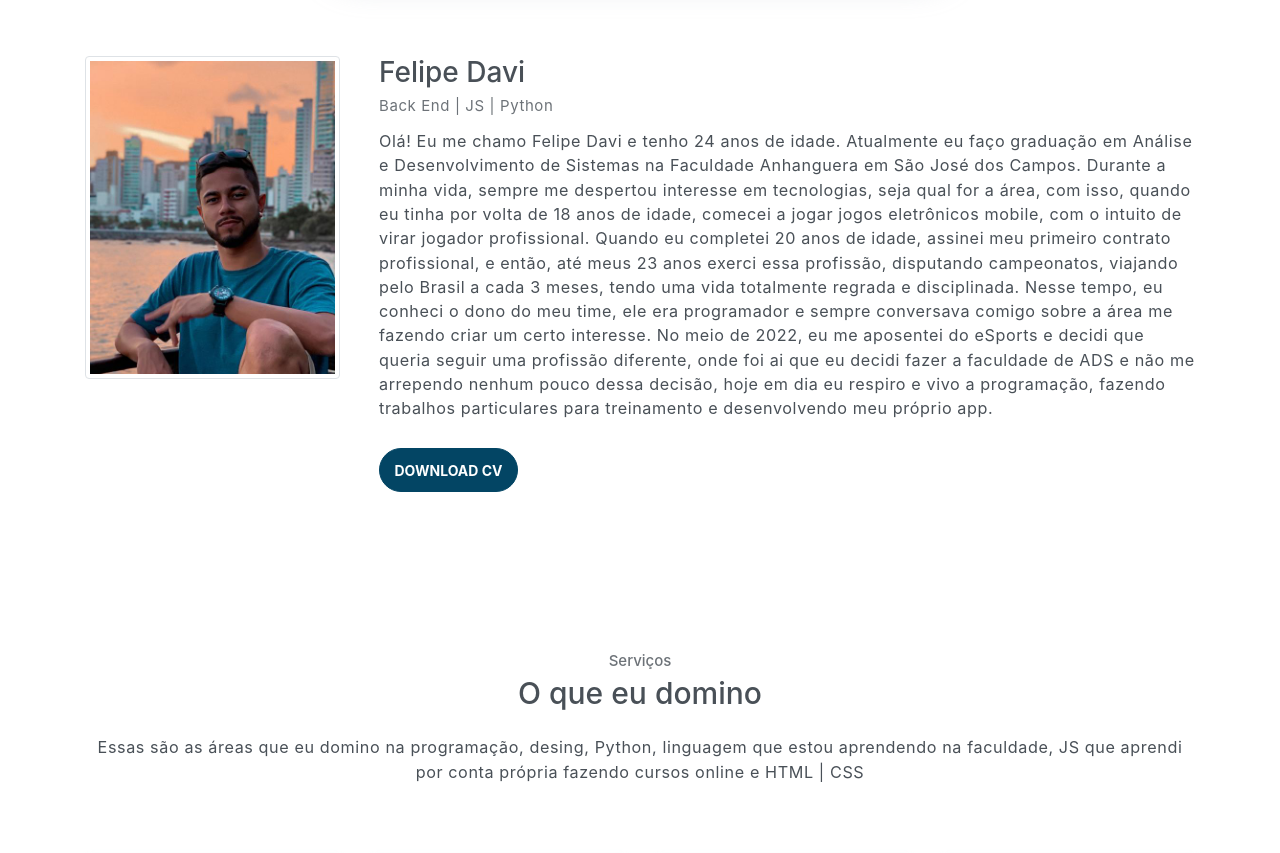
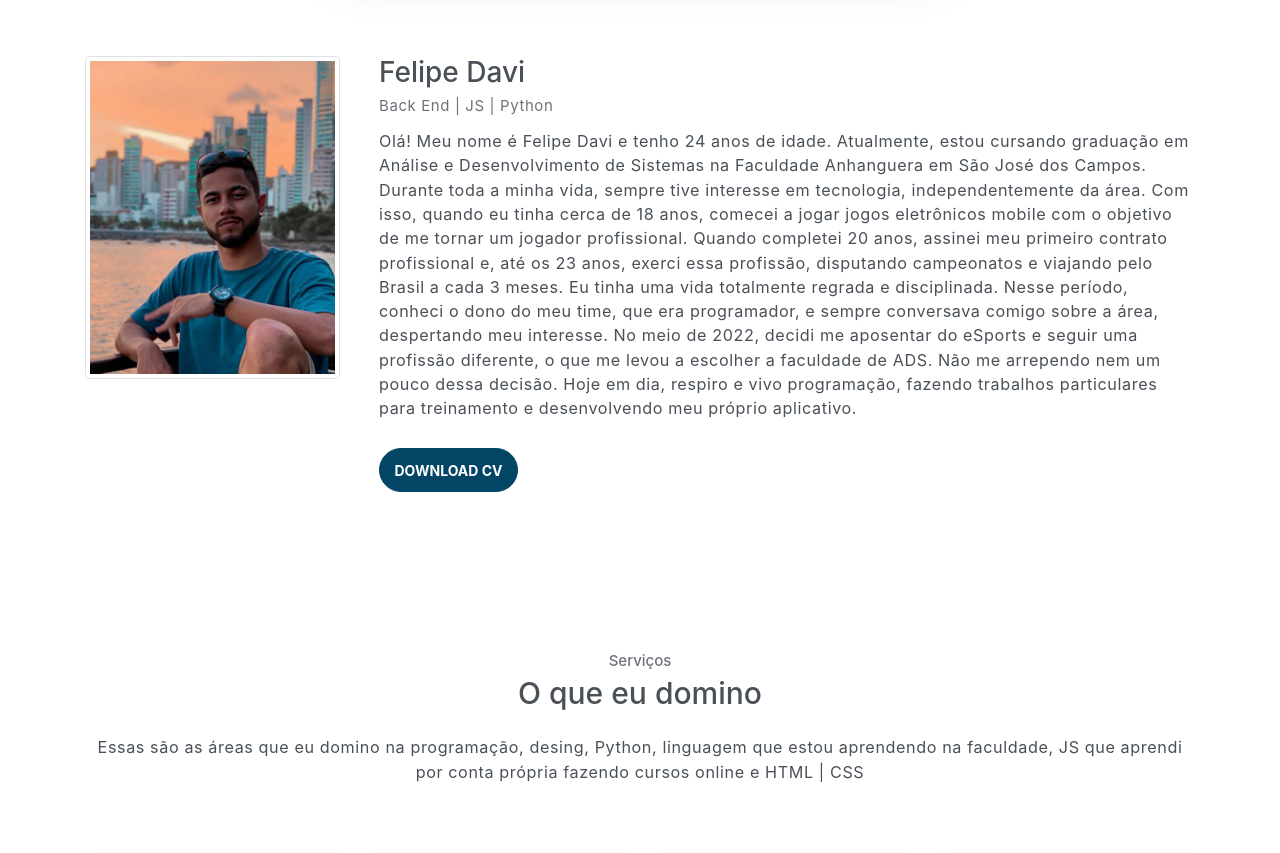
Before and after one commit to heisen-98/heisen-98.github.io, a plain HTML site: page index.html in a window 1280 px wide. Shown: the part 840-1693 px from the top of the page. Drawn offline with Linux system fonts and the light colour scheme.

Commit message:
Atualização da minha história index.html

```diff
--- a/index.html
+++ b/index.html
@@ -104,17 +104,11 @@
                 <div class="pl-md-4 col-md-9">
                     <h6 class="title">Felipe Davi</h6>
                     <p class="subtitle">Back End | JS | Python </p>
-                    <p>Olá! Eu me chamo Felipe Davi e tenho 24 anos de idade. Atualmente eu faço graduação em Análise e Desenvolvimento de
-                        Sistemas na Faculdade Anhanguera em São José dos Campos. Durante a minha vida, sempre me despertou interesse em
-                        tecnologias, seja qual for a área,
-                        com isso, quando eu tinha por volta de 18 anos de idade, comecei a jogar jogos eletrônicos mobile, com o intuito de
-                        virar jogador profissional. Quando eu completei 20 anos de idade, assinei meu primeiro contrato profissional, e
-                        então, até meus 23 anos exerci essa profissão, disputando campeonatos,
-                        viajando pelo Brasil a cada 3 meses, tendo uma vida totalmente regrada e disciplinada. Nesse tempo, eu conheci o
-                        dono do meu time, ele era programador e sempre conversava comigo sobre a área me fazendo criar um certo interesse.
-                        No meio de 2022, eu me aposentei do eSports e decidi que queria seguir uma profissão diferente, onde foi
-                        ai que eu decidi fazer a faculdade de ADS e não me arrependo nenhum pouco dessa decisão, hoje em dia eu respiro e
-                        vivo a programação, fazendo trabalhos particulares para treinamento e desenvolvendo meu próprio app.
+                    <p>Olá! Meu nome é Felipe Davi e tenho 24 anos de idade. Atualmente, estou cursando graduação em Análise e Desenvolvimento de Sistemas na Faculdade Anhanguera em São José dos Campos. Durante toda a minha vida, sempre tive interesse em tecnologia, independentemente da área. Com isso, quando eu tinha cerca de 18 anos, comecei a jogar jogos eletrônicos mobile com o objetivo de me tornar um jogador profissional.
+
+Quando completei 20 anos, assinei meu primeiro contrato profissional e, até os 23 anos, exerci essa profissão, disputando campeonatos e viajando pelo Brasil a cada 3 meses. Eu tinha uma vida totalmente regrada e disciplinada. Nesse período, conheci o dono do meu time, que era programador, e sempre conversava comigo sobre a área, despertando meu interesse.
+
+No meio de 2022, decidi me aposentar do eSports e seguir uma profissão diferente, o que me levou a escolher a faculdade de ADS. Não me arrependo nem um pouco dessa decisão. Hoje em dia, respiro e vivo programação, fazendo trabalhos particulares para treinamento e desenvolvendo meu próprio aplicativo.
                     </p>
                     <a href="assets/curriculo.felipe.pdf" target="_blank" class="btn btn-primary rounded mt-3">DOWNLOAD CV</a>
                 </div>
```
